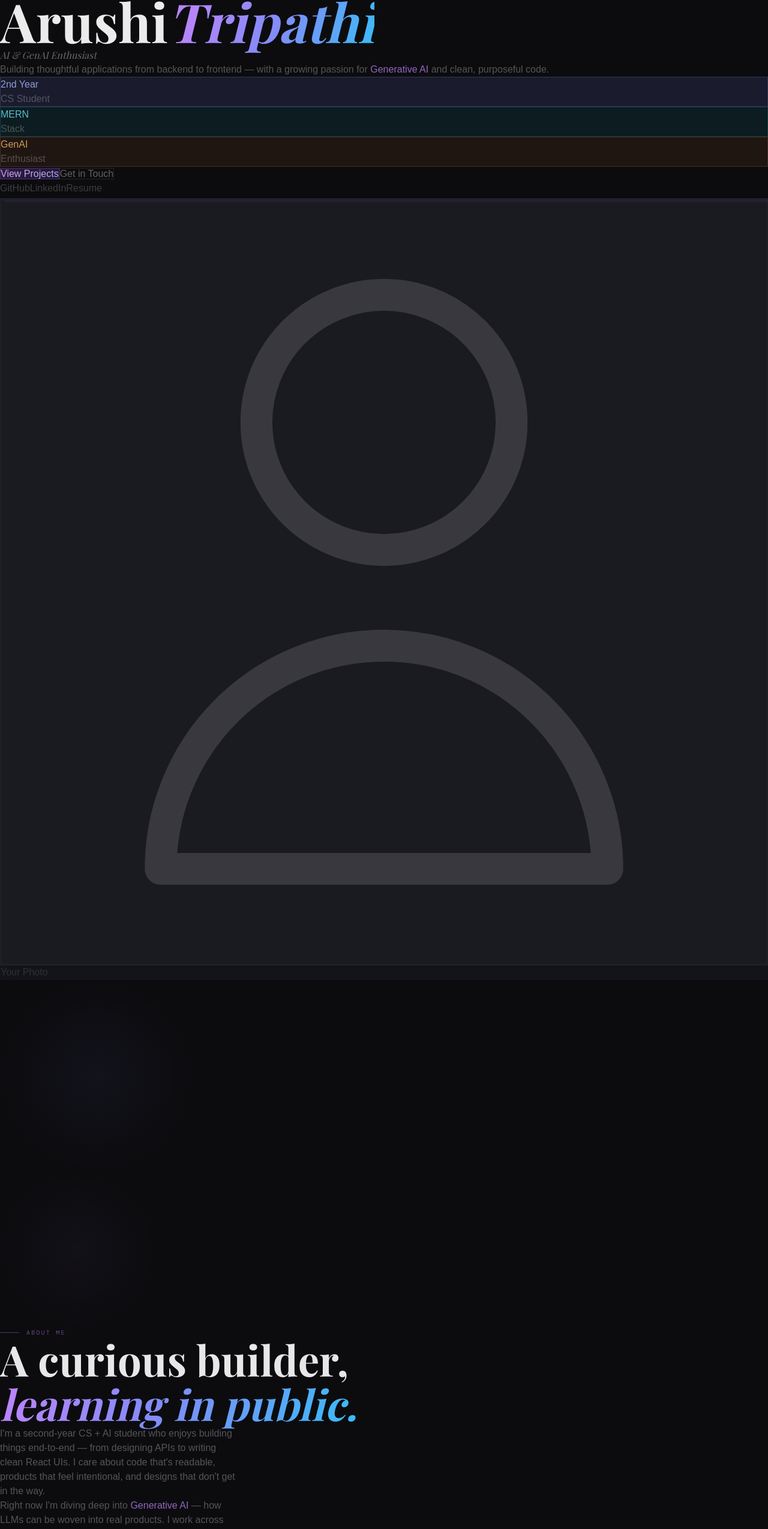
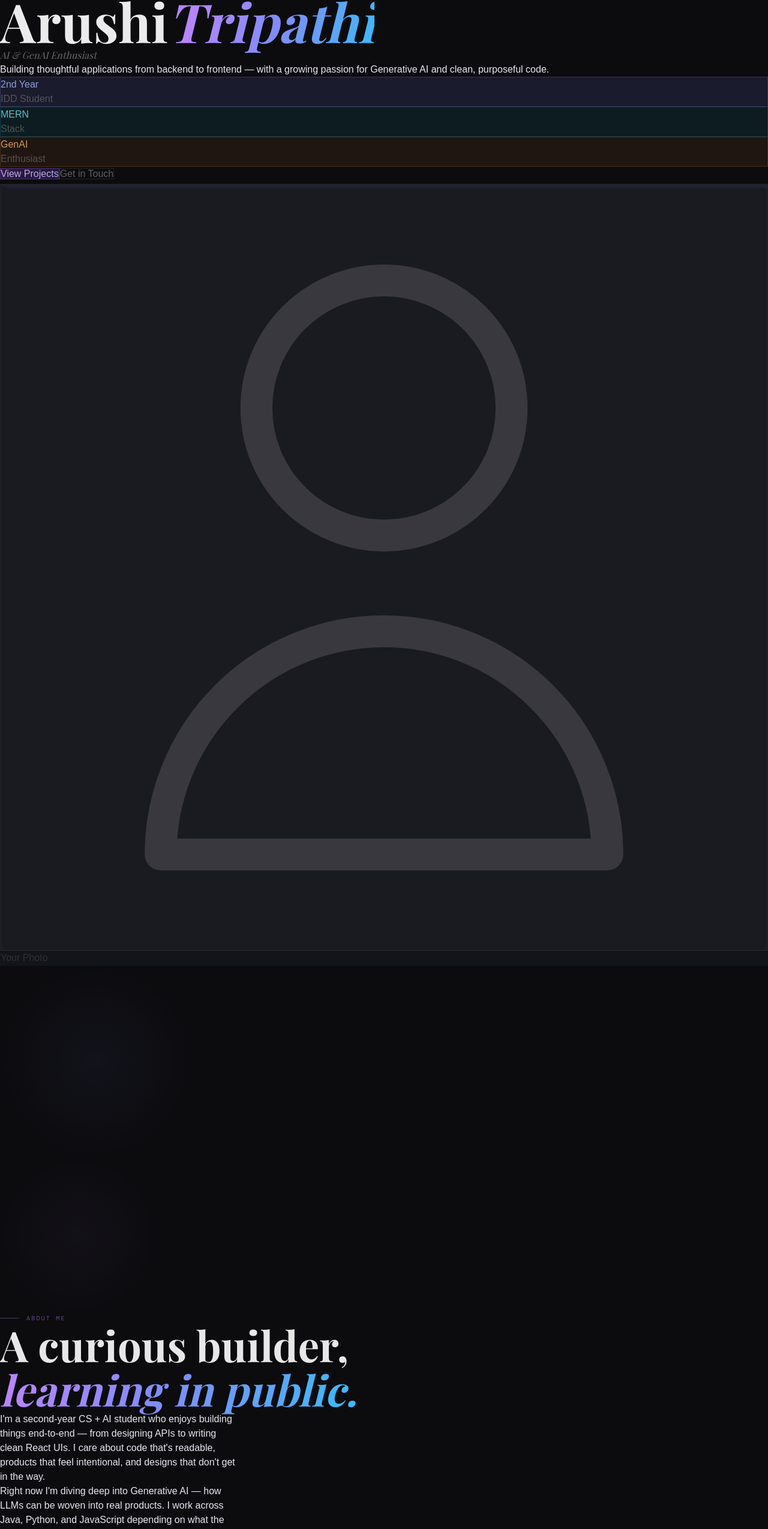
Before and after one commit to ArrushiTripathi2429/Personal-Portfolio, a React app in the folder client/: page / in a window 1280 px wide. Shown: the part 202-2751 px from the top of the page at 60% size. Built offline with nearby package versions, Linux system fonts and the light colour scheme; the HTML template or start-up script is replaced by a standard one; a web font is replaced by a local one.

Commit message:
links updation

```diff
--- a/client/src/components/About.jsx
+++ b/client/src/components/About.jsx
@@ -206,7 +206,7 @@ export default function About() {
               </h2>
 
               <p className="reveal text-sm font-light leading-[1.95]"
-                 style={{ color: 'rgba(255,255,255,0.3)', transitionDelay: '0.1s', maxWidth: 400 }}>
+                 style={{ color: 'text-white', transitionDelay: '0.1s', maxWidth: 400 }}>
                 I'm a second-year CS + AI student who enjoys building things
                 end-to-end — from designing APIs to writing clean React UIs.
                 I care about code that's readable, products that feel intentional,
@@ -214,9 +214,9 @@ export default function About() {
               </p>
 
               <p className="reveal text-sm font-light leading-[1.95]"
-                 style={{ color: 'rgba(255,255,255,0.3)', transitionDelay: '0.15s', maxWidth: 400 }}>
+                 style={{ color: 'text-white', transitionDelay: '0.15s', maxWidth: 400 }}>
                 Right now I'm diving deep into{' '}
-                <span style={{ color: 'rgba(192,132,252,0.75)' }}>Generative AI</span>
+                <span style={{ color: 'text-white' }}>Generative AI</span>
                 {' '}— how LLMs can be woven into real products. I work across
                 Java, Python, and JavaScript depending on what the problem needs.
               </p>
--- a/client/src/components/Contact.jsx
+++ b/client/src/components/Contact.jsx
@@ -14,7 +14,7 @@ export default function Contact() {
   }, [])
 
   const copy = () => {
-    navigator.clipboard.writeText('arrushi111@email.com')
+    navigator.clipboard.writeText('arrushi111@gmail.com')
     setCopied(true)
     setTimeout(() => setCopied(false), 2000)
   }
@@ -22,21 +22,21 @@ export default function Contact() {
   const socials = [
     {
       label: 'LinkedIn',
-      href: '#',
+      href: 'https://www.linkedin.com/in/arushi-tripathi-80703031a',
       color: 'rgba(103,232,249,0.7)',
       bg: 'rgba(34,211,238,0.07)',
       border: 'rgba(34,211,238,0.18)',
     },
     {
       label: 'GitHub',
-      href: '#',
+      href: 'https://github.com/ArrushiTripathi2429',
       color: 'rgba(165,180,252,0.7)',
       bg: 'rgba(129,140,248,0.07)',
       border: 'rgba(129,140,248,0.18)',
     },
     {
       label: 'Resume',
-      href: '#',
+      href: '/resume.pdf',
       color: 'rgba(253,186,116,0.75)',
       bg: 'rgba(251,146,60,0.07)',
       border: 'rgba(251,146,60,0.18)',
@@ -84,7 +84,6 @@ export default function Contact() {
           background: rgba(192,132,252,0.35);
         }
 
-        /* Email button */
         .email-btn {
           display: flex;
           align-items: center;
@@ -140,7 +139,6 @@ export default function Contact() {
           transition: all 0.2s ease;
         }
 
-        /* Social cards */
         .social-card {
           padding: 14px 20px;
           border-radius: 14px;
@@ -166,7 +164,6 @@ export default function Contact() {
         }
         .social-card:hover .social-arrow { opacity: 1; transform: translate(2px, -2px); }
 
-        /* Footer */
         .footer-bar {
           font-family: 'DM Mono', monospace;
           font-size: 10px;
@@ -175,7 +172,6 @@ export default function Contact() {
           font-weight: 300;
         }
 
-        /* Availability pill */
         .avail-pill {
           display: inline-flex;
           align-items: center;
@@ -206,24 +202,20 @@ export default function Contact() {
 
       <section id="contact" ref={ref} className="relative py-32">
 
-        {/* bg glows */}
         <div className="absolute pointer-events-none" style={{ bottom: '0%', left: '50%', transform: 'translateX(-50%)', width: 400, height: 300, borderRadius: '50%', background: 'radial-gradient(circle, rgba(192,132,252,0.05) 0%, transparent 70%)' }} />
         <div className="absolute pointer-events-none" style={{ top: '10%', right: '8%', width: 240, height: 240, borderRadius: '50%', background: 'radial-gradient(circle, rgba(34,211,238,0.04) 0%, transparent 70%)' }} />
 
         <div className="max-w-5xl px-6 mx-auto">
 
-          {/* Eyebrow */}
           <div className="mb-10 reveal">
             <span className="section-eyebrow">Get in touch</span>
           </div>
 
-          {/* Heading */}
           <h2 className="mb-4 contact-heading reveal" style={{ transitionDelay: '0.05s' }}>
             Let's build something<br />
             <em>great together.</em>
           </h2>
 
-          {/* Availability pill */}
           <div className="mb-10 reveal" style={{ transitionDelay: '0.08s' }}>
             <span className="avail-pill">
               <span className="avail-dot" />
@@ -232,12 +224,11 @@ export default function Contact() {
           </div>
 
           <p className="reveal text-sm leading-[1.95] font-light mb-12"
-             style={{ color: 'rgba(255,255,255,0.28)', maxWidth: 460, transitionDelay: '0.1s' }}>
+             style={{ color: 'text-white', maxWidth: 460, transitionDelay: '0.1s' }}>
             I'm actively looking for internship opportunities in full-stack development
             or AI engineering. If you have something in mind, I'd genuinely love to hear from you.
           </p>
 
-          {/* Email copy button */}
           <div className="mb-6 reveal" style={{ transitionDelay: '0.14s' }}>
             <button className="email-btn" onClick={copy}>
               <div className="email-icon">
@@ -266,15 +257,31 @@ export default function Contact() {
     href={href}
     className="social-card"
     style={{ background: bg, border: `1px solid ${border}` }}
+    target="_blank"
+    rel="noopener noreferrer"
+
   >
     <span className="social-label" style={{ color }}>{label}</span>
-                <svg className="social-arrow" width="10" height="10" fill="none" stroke="currentColor" viewBox="0 0 24 24" style={{ color }}>
-                  <path strokeLinecap="round" strokeLinejoin="round" strokeWidth={1.5} d="M7 17L17 7M17 7H7M17 7v10" />
+    <svg
+      className="social-arrow"
+      width="10"
+      height="10"
+      fill="none"
+      stroke="currentColor"
+      viewBox="0 0 24 24"
+      style={{ color }}
+    >
+      <path
+        strokeLinecap="round"
+        strokeLinejoin="round"
+        strokeWidth={1.5}
+        d="M7 17L17 7M17 7H7M17 7v10"
+      />
     </svg>
   </a>
 ))}
+
         </div>
-
         </div>
 
         {/* Footer */}
--- a/client/src/components/Hero.jsx
+++ b/client/src/components/Hero.jsx
@@ -207,17 +207,17 @@ export default function Hero() {
 
             {/* Bio */}
             <p className="hero-bio text-[0.875rem] leading-[1.9] max-w-sm font-light"
-               style={{ color: 'rgba(255,255,255,0.3)' }}>
+               style={{ color: 'text-white' }}>
               Building thoughtful applications from backend to frontend —
               with a growing passion for{' '}
-              <span style={{ color: 'rgba(192,132,252,0.75)' }}>Generative AI</span>
+              <span style={{ color: 'text-white' }}>Generative AI</span>
               {' '}and clean, purposeful code.
             </p>
 
             {/* Colourful stat chips */}
             <div className="flex flex-wrap gap-3 hero-bio">
               {[
-                { label: '2nd Year', sub: 'CS Student',     color: 'rgba(129,140,248,0.12)', border: 'rgba(129,140,248,0.25)', text: 'rgba(165,180,252,0.85)' },
+                { label: '2nd Year', sub: 'IDD Student',     color: 'rgba(129,140,248,0.12)', border: 'rgba(129,140,248,0.25)', text: 'rgba(165,180,252,0.85)' },
                 { label: 'MERN',     sub: 'Stack',          color: 'rgba(34,211,238,0.08)',  border: 'rgba(34,211,238,0.2)',   text: 'rgba(103,232,249,0.8)'  },
                 { label: 'GenAI',    sub: 'Enthusiast',     color: 'rgba(251,146,60,0.08)',  border: 'rgba(251,146,60,0.2)',   text: 'rgba(253,186,116,0.8)'  },
               ].map(({ label, sub, color, border, text }) => (
@@ -251,21 +251,7 @@ export default function Hero() {
             </div>
 
             {/* Socials */}
-            <div className="flex gap-6 pt-1 hero-socials">
-              {[
-                { label: 'GitHub',   color: 'rgba(165,180,252,0.6)' },
-                { label: 'LinkedIn', color: 'rgba(103,232,249,0.6)' },
-                { label: 'Resume',   color: 'rgba(253,186,116,0.6)' },
-              ].map(({ label, color }) => (
-                <a key={label} href="#"
-                   className="social-link text-[9px] tracking-[0.16em] uppercase font-medium transition-colors duration-200"
-                   style={{ color: 'rgba(255,255,255,0.2)' }}
-                   onMouseEnter={e => e.currentTarget.style.color = color}
-                   onMouseLeave={e => e.currentTarget.style.color = 'rgba(255,255,255,0.2)'}>
-                  {label}
-                </a>
-              ))}
-            </div>
+
           </div>
 
           {/* ══ RIGHT — photo frame ══ */}
--- a/client/src/components/Projects.jsx
+++ b/client/src/components/Projects.jsx
@@ -4,6 +4,7 @@ import Saundarya2 from '../assets/Saundarya2.png';
 import Saundarya3 from '../assets/Saundarya3.png';
 import PitchPerfect1 from '../assets/PitchPerfect1.png';
 import PitchPerfect2 from '../assets/PitchPerfect2.png';
+import PitchPerfect3 from '../assets/PitchPerfect3.png';
 
 
 
@@ -13,7 +14,7 @@ const projects = [
     title: "Saundarya AI",
     category: "GenAI · Full Stack",
     description:
-      "Conversational AI app with LLM integration, context memory, and streaming responses built on Next.js.",
+     "Full-stack AI skincare assistant that analyzes user skin profiles and generates personalized routines using GenAI-powered recommendations",
     stack: ["Next.js", "Python", "FastAPI", "PostgreSQL", "Prisma ORM"],
     images: [
    Saundarya1, Saundarya2, Saundarya3
@@ -23,7 +24,7 @@ const projects = [
     color: {
       bg: "rgba(251,146,60,0.06)",
       border: "rgba(251,146,60,0.16)",
-      accent: "rgba(253,186,116,0.8)",
+      accent: "text-white",
       dot: "#fb923c",
       numColor: "rgba(251,146,60,0.35)",
       chipBg: "rgba(251,146,60,0.08)",
@@ -36,18 +37,18 @@ const projects = [
     title: "Pitch Perfect AI",
     category: "MERN Stack · GenAI",
     description:
-      "Full-featured app with JWT auth, cart management, Stripe payments and an admin dashboard.",
+      "Multimodal AI presentation trainer that evaluates speech clarity, body language, and facial cues to improve public speaking performance",
     stack: ["React.js", "Node.js", "MongoDB", "Express", "FaceApi, Mediapipe"],
     images: [
-     PitchPerfect1, PitchPerfect2
+     PitchPerfect1, PitchPerfect2 , PitchPerfect3
     ],
     link: "#",
     github: "#",
     color: {
       bg: "rgba(192,132,252,0.06)",
       border: "rgba(192,132,252,0.16)",
-      accent: "rgba(216,180,254,0.8)",
-      dot: "#c084fc",
+      accent: "text-white",
+      dot: "text-white",
       numColor: "rgba(192,132,252,0.3)",
       chipBg: "rgba(192,132,252,0.08)",
       chipBorder: "rgba(192,132,252,0.18)",
@@ -56,13 +57,11 @@ const projects = [
   },
 ];
 
-/* ─────────────────────────────────────────
-   Per-card image carousel
-───────────────────────────────────────── */
+
 function ProjectCarousel({ images, color, title }) {
   const [idx, setIdx] = useState(0);
   const [sliding, setSliding] = useState(false);
-  const [slideDir, setSlideDir] = useState(null); // 'next' | 'prev'
+  const [slideDir, setSlideDir] = useState(null);
   const [displayIdx, setDisplayIdx] = useState(0);
   const total = images.length;
 
@@ -94,7 +93,7 @@ function ProjectCarousel({ images, color, title }) {
     }, 350);
   };
 
-  // Build CSS class for current slide
+
   const slideClass = sliding
     ? slideDir === "next"
       ? "slide-exit-left"
@@ -188,9 +187,7 @@ function ProjectCarousel({ images, color, title }) {
   );
 }
 
-/* ─────────────────────────────────────────
-   Main section
-───────────────────────────────────────── */
+
 export default function Projects() {
   const ref = useRef(null);
 
```
Also changed, not shown: client/src/assets/PitchPerfect3.png (added), 1 other file (tests, documents, lock files or other folders). Lines whose indentation alone changed are shown as unchanged.
